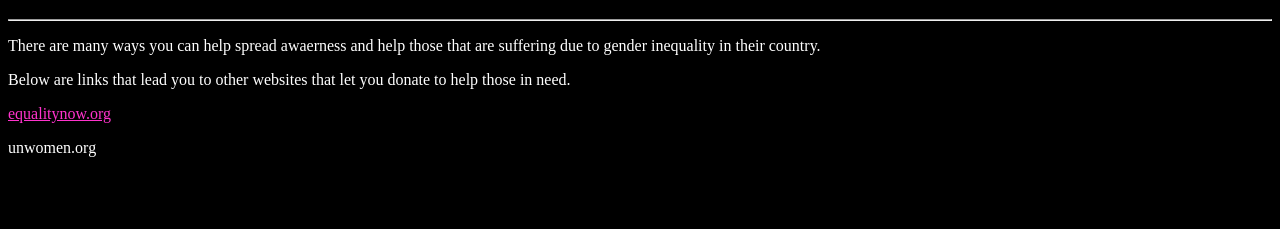
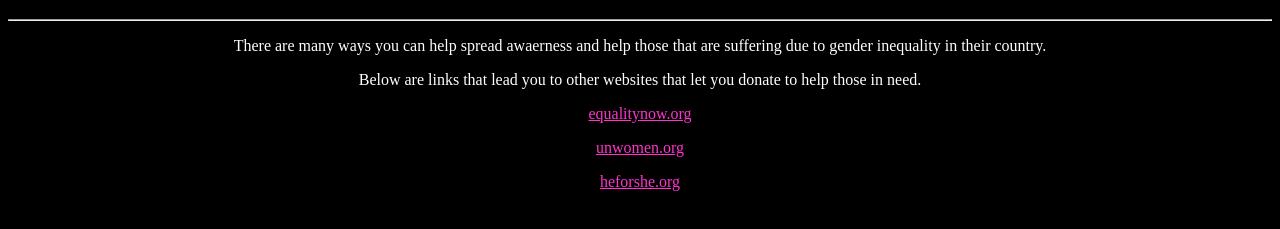
Before and after one commit to alopez236/ECS1718, a plain HTML site: page finalprojecthowtohelp.html in a window 1280 px wide. Shown: the part 115-344 px from the top of the page. Drawn offline with Linux system fonts and the light colour scheme.

Commit message:
Update finalprojecthowtohelp.html

```diff
--- a/finalprojecthowtohelp.html
+++ b/finalprojecthowtohelp.html
@@ -15,14 +15,15 @@
 </center>
 <center><h1>How to Help</h1></center>
 <hr>
+<center>
 <p>There are many ways you can help spread awaerness and help those that
 are suffering due to gender inequality in their country.</p>
 <p>Below are links that lead you to other websites that let you donate to help
 those in need.</p>
 <div class="ul">
 <p><a href="https://www.equalitynow.org/">equalitynow.org</a></p>
-<p><a href="www.unwomen.org/en"></a>unwomen.org</p>
-
-equalitynow.org unwomen.org
+<p><a href="https://www.unwomen.org/en">unwomen.org</a></p>
+<p><a href="http://www.heforshe.org/en">heforshe.org</a></p>
+ </center>
 
     </body>
```
